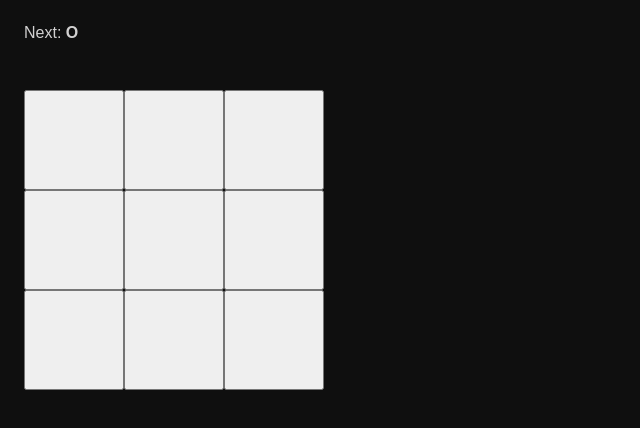
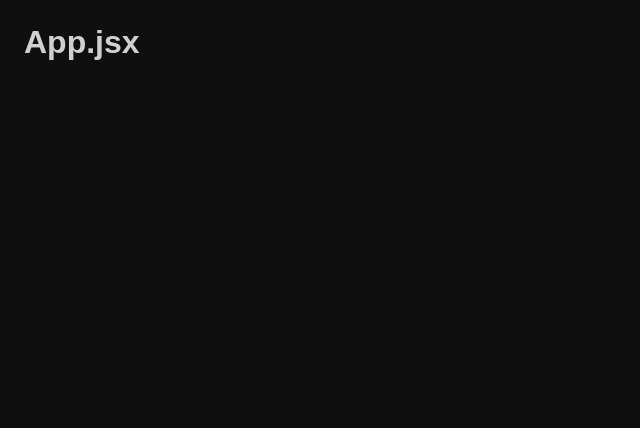
Before and after one commit to krzysztof-kozak/vite-react-ts, a React (Vite) app: page / in a window 1280 px wide. Shown: the top 428 px of the page, without its empty margins (0-640 px from the left). Built offline with nearby package versions, Linux system fonts and the light colour scheme.

Commit message:
clean main branch

```diff
--- a/src/App.tsx
+++ b/src/App.tsx
@@ -1,104 +1,5 @@
-import { useState } from "react";
-import { Board } from "./Board/Board";
-import { Square } from "./Sqare/Sqare";
-import { Status } from "./Status/Status";
-import { History } from "./History/History";
-
-const winningCombinations = [
-    [0, 1, 2],
-    [3, 4, 5],
-    [6, 7, 8],
-    [0, 3, 6],
-    [1, 4, 7],
-    [2, 5, 8],
-    [0, 4, 8],
-    [2, 4, 6],
-] as const;
-
-function checkForWinner(squares: Square[]) {
-    let winner: Square = null;
-
-    for (const combination of winningCombinations) {
-        const [indexA, indexB, indexC] = combination;
-
-        const winnerFound =
-            squares[indexA] !== null &&
-            squares[indexA] === squares[indexB] &&
-            squares[indexA] === squares[indexC];
-
-        winner = winnerFound ? squares[indexA] : null;
-        if (winner) break;
-    }
-
-    return winner;
-}
-
-export type Square = null | "X" | "O";
-
 function App() {
-    const [history, setHistory] = useState<Square[][]>([Array(9).fill(null)]);
-    const [currentMove, setCurrentMove] = useState(0);
-    const [winner, setWinner] = useState<Square>(null);
-
-    const onSquareClick = (index: number) => {
-        if (history[currentMove][index]) return;
-        if (winner) return;
-
-        const nextSquares = [...squares];
-        nextSquares[index] = currentMove % 2 === 0 ? "O" : "X";
-        setCurrentMove((move) => move + 1);
-
-        setHistory([...history, nextSquares]);
-
-        const winningSquare = checkForWinner(nextSquares);
-        setWinner(winningSquare);
-    };
-
-    const onGameReset = () => {
-        setHistory([Array(9).fill(null)]);
-        setWinner(null);
-        setCurrentMove(0);
-    };
-
-    const onTimeTravel = (moveIndex: number) => {
-        const newHistory = history.slice(0, moveIndex);
-
-        setHistory(newHistory);
-        setCurrentMove(moveIndex - 1);
-
-        if (winner) {
-            setWinner(null);
-        }
-    };
-
-    const squares = history[currentMove];
-
-    return (
-        <>
-            <Status
-                winner={winner}
-                nextMove={currentMove % 2 === 0 ? "O" : "X"}
-                onReset={onGameReset}
-            />
-            <Board>
-                {squares.map((value, index) => {
-                    return (
-                        <Square
-                            key={index}
-                            value={value}
-                            index={index}
-                            onSquareClick={onSquareClick}
-                        />
-                    );
-                })}
-            </Board>
-            <History
-                history={history}
-                onTimeTravel={onTimeTravel}
-                currentMove={currentMove}
-            />
-        </>
-    );
+    return <h1>App.jsx</h1>;
 }
 
 export default App;
--- a/src/Board/Board.tsx
+++ /dev/null
@@ -1,10 +0,0 @@
-import { ReactNode } from "react";
-import style from "./style.module.scss";
-
-interface BoardProps {
-    children: ReactNode;
-}
-
-export function Board({ children }: BoardProps) {
-    return <div className={style.board}>{children}</div>;
-}
--- a/src/Board/style.module.scss
+++ /dev/null
@@ -1,7 +0,0 @@
-.board {
-  display: grid;
-  grid-template-columns: 1fr 1fr 1fr;
-  grid-template-rows: 1fr 1fr 1fr;
-  width: 300px;
-  aspect-ratio: 1/1;
-}
--- a/src/History/History.tsx
+++ /dev/null
@@ -1,31 +0,0 @@
-import { Square } from "../App";
-import classNames from "classnames";
-import style from "./style.module.scss";
-
-interface HistoryProps {
-    history: Square[][];
-    onTimeTravel: (moveIndex: number) => void;
-    currentMove: number;
-}
-
-export function History({ history, onTimeTravel, currentMove }: HistoryProps) {
-    return (
-        <ul className={style["move-list"]}>
-            {history.map((_squares, moveIndex) => {
-                return moveIndex > 0 ? (
-                    <li key={moveIndex}>
-                        <button
-                            className={classNames({
-                                [style["current-move"]]:
-                                    moveIndex === currentMove,
-                            })}
-                            onClick={() => onTimeTravel(moveIndex + 1)}
-                        >
-                            Go to move #{moveIndex}
-                        </button>
-                    </li>
-                ) : null;
-            })}
-        </ul>
-    );
-}
--- a/src/History/style.module.scss
+++ /dev/null
@@ -1,15 +0,0 @@
-.move-list {
-  margin-top: 3rem;
-  display: grid;
-  row-gap: 0.75rem;
-
-  button {
-    padding-block: 0.2rem;
-    padding-inline: 0.6rem;
-    border-radius: 4px;
-  }
-}
-
-.current-move {
-  border: 2px solid orchid;
-}
--- a/src/Sqare/Sqare.tsx
+++ /dev/null
@@ -1,9 +0,0 @@
-interface SquareProps {
-    value: "X" | "O" | null;
-    index: number;
-    onSquareClick: (index: number) => void;
-}
-
-export function Square({ value, index, onSquareClick }: SquareProps) {
-    return <button onClick={() => onSquareClick(index)}>{value}</button>;
-}
--- a/src/Status/Status.tsx
+++ /dev/null
@@ -1,28 +0,0 @@
-import styles from "./style.module.scss";
-
-interface StatusProps {
-    nextMove: "X" | "O";
-    winner: "X" | "O" | null;
-    onReset: () => void;
-}
-
-export function Status({ nextMove, winner, onReset }: StatusProps) {
-    return (
-        <div className={styles.status}>
-            {!winner && (
-                <p>
-                    Next: <b>{nextMove}</b>
-                </p>
-            )}
-
-            {winner && (
-                <>
-                    <p>
-                        <b>{winner}</b> has won!
-                    </p>
-                    <button onClick={onReset}>reset</button>
-                </>
-            )}
-        </div>
-    );
-}
--- a/src/Status/style.module.scss
+++ /dev/null
@@ -1,10 +0,0 @@
-.status {
-  margin-bottom: 3rem;
-
-  button {
-    padding-block: 0.2rem;
-    padding-inline: 0.6rem;
-    border-radius: 4px;
-    margin-top: 0.75rem;
-  }
-}
--- a/src/index.scss
+++ b/src/index.scss
@@ -21,8 +21,4 @@ body {
 
 button {
   font-size: inherit;
-
-  &:hover {
-    color: black;
-  }
 }
```
